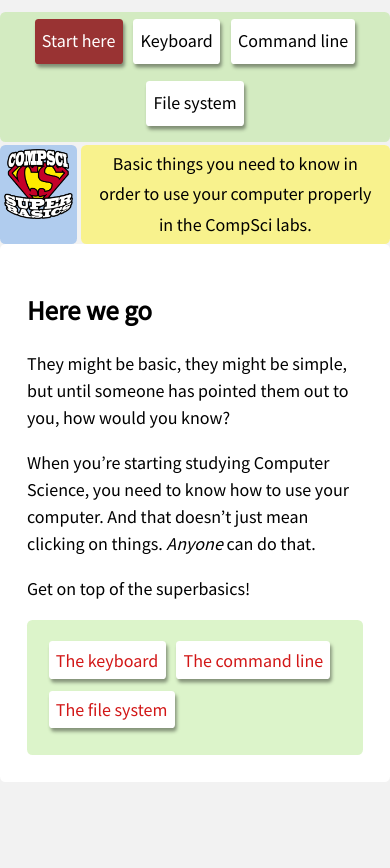
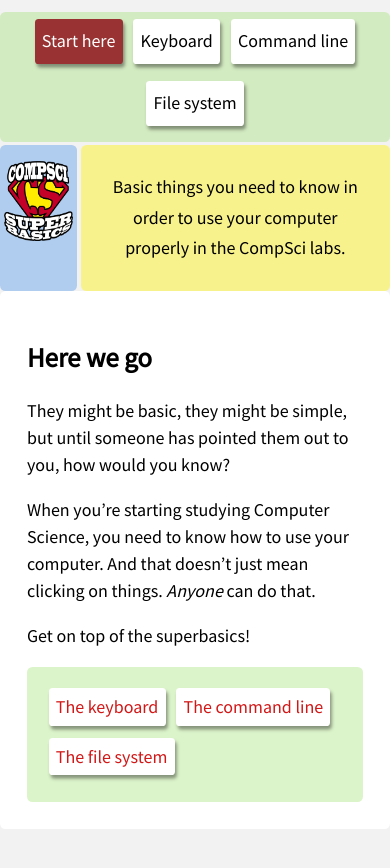
Before and after one commit to davewhiteland/compsci-superbasics, a Jekyll site: the page built from index.md, in a window 390 px wide. Shown: the top 868 px of the page. Built offline with Jekyll 4.4.1, drawn with Linux system fonts in a browser that asks for light colours.

Commit message:
fiddle with narrow logo to fix size, still bodged

```diff
--- a/_sass/_layout.scss
+++ b/_sass/_layout.scss
@@ -453,20 +453,23 @@ img.enter-key {
       grid-row: 2/3;
       margin:0;
       padding:0;
-      display: table-cell;
-      vertical-align:middle;
       h1 {
+        font-size:100%;
         margin:0;
-        padding:0.25rem;
-        display: table-cell;
-        vertical-align:middle;
+        text-align:center;
+        padding:1rem 0.25rem 0rem 0.25rem;
+        img {
+          height: 5rem;
+          width: 5rem;
+        }
       }
     }
     .header-desc {
       grid-column: 2/3;
       grid-row: 2/3;
       margin:0;
-      padding:0.2em 1em;
+      display: table-cell;
+      vertical-align: middle;
       text-align:center;
     }
     nav.module {
```
